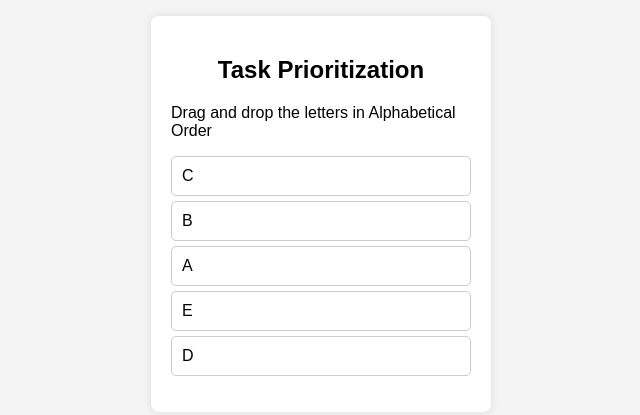
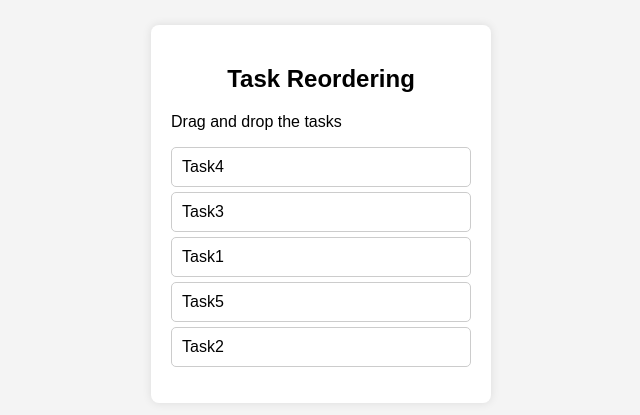
Before and after one commit to ChowdriS/Js-tasks, a plain HTML site: page Task6/index.html in a window 1280 px wide. Shown: the part 194-609 px from the top of the page, without its empty margins (319-959 px from the left). Drawn offline with Linux system fonts and the light colour scheme.

Commit message:
update on Task6

```diff
--- a/Task6/index.html
+++ b/Task6/index.html
@@ -8,14 +8,14 @@
     </head>
     <body>
         <div class="container">
-            <h2>Task Prioritization</h2>
-            <p>Drag and drop the letters in Alphabetical Order</p>
+            <h2>Task Reordering</h2>
+            <p>Drag and drop the tasks</p>
             <ul id="sortable-list">
-                <li draggable="true">C</li>
-                <li draggable="true">B</li>
-                <li draggable="true">A</li>
-                <li draggable="true">E</li>
-                <li draggable="true">D</li>
+                <li draggable="true">Task4</li>
+                <li draggable="true">Task3</li>
+                <li draggable="true">Task1</li>
+                <li draggable="true">Task5</li>
+                <li draggable="true">Task2</li>
             </ul>
         </div>
         <script src="script.js"></script>
```
